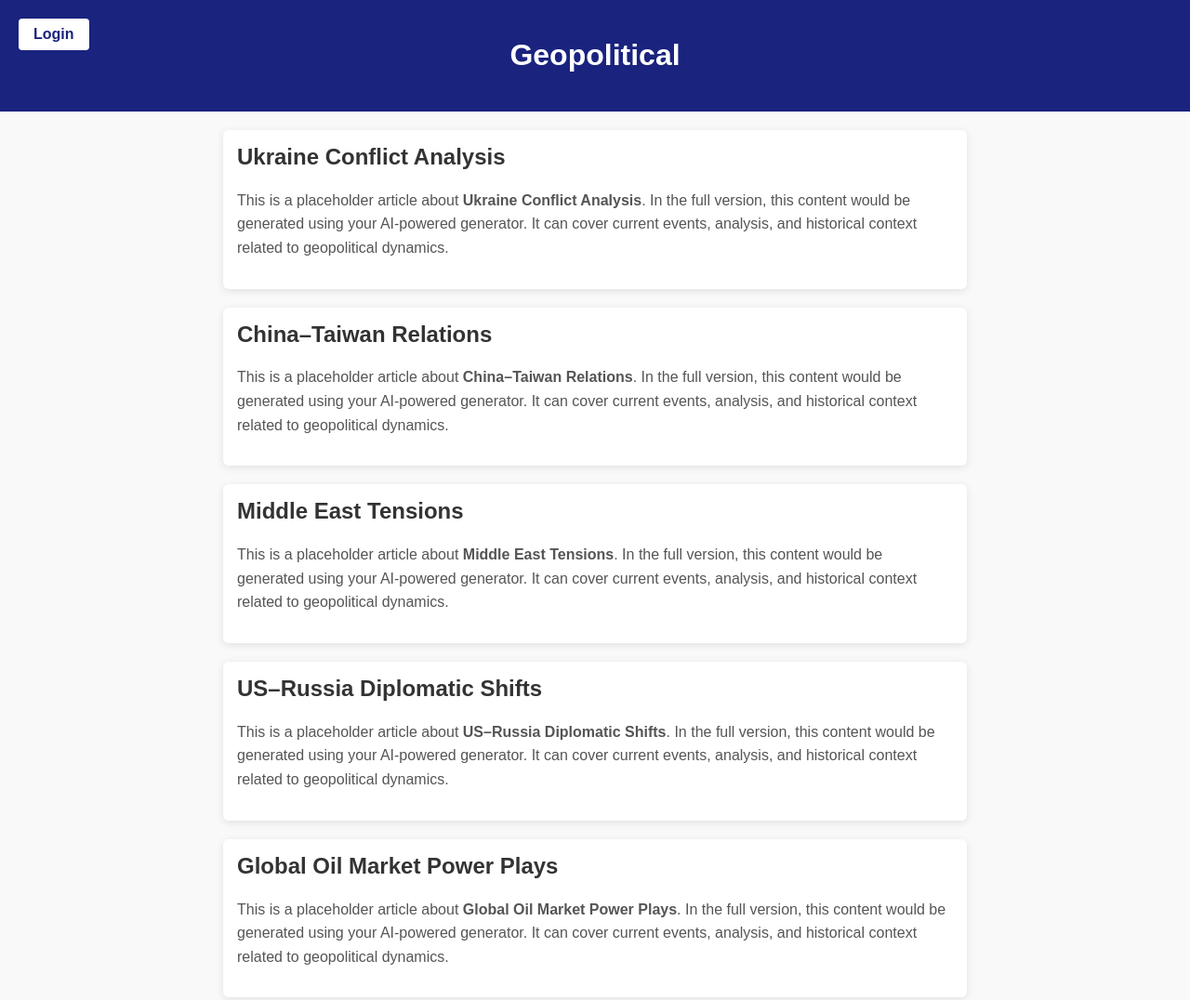
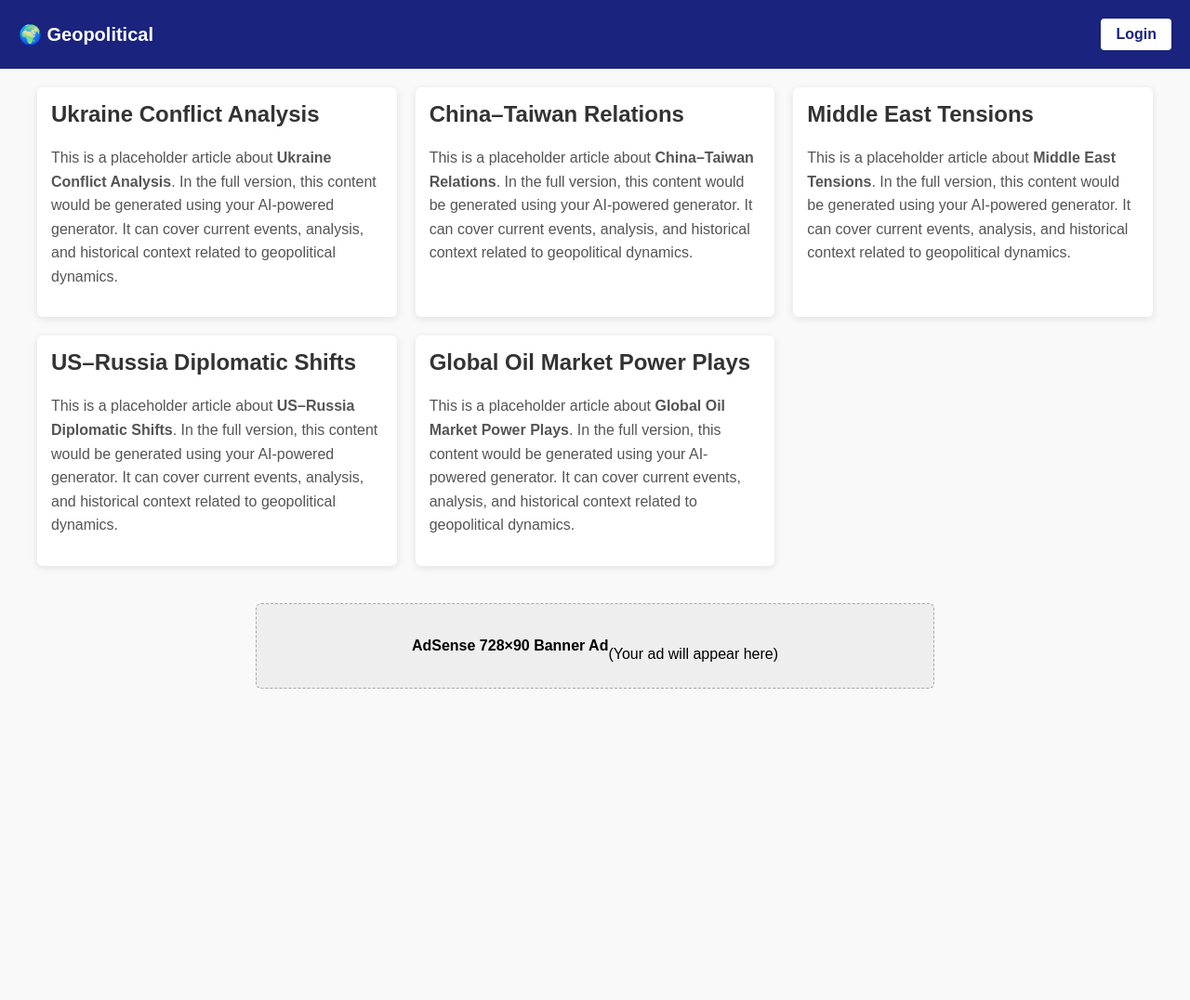
Before and after one commit to Davec9393/Testwebsite, a plain HTML site: page index.html in a window 1280 px wide. Shown: the top 1076 px of the page at 93% size. After the commit the page ends 801 px from the top, so only its background shows below. Drawn offline with Linux system fonts and the light colour scheme.

Commit message:
Update index.html

```diff
--- a/index.html
+++ b/index.html
@@ -16,22 +16,26 @@
       background-color: #1a237e;
       color: white;
       padding: 20px;
-      text-align: center;
       position: relative;
+      display: flex;
+      align-items: center;
+      justify-content: space-between;
+    }
+
+    .logo {
+      font-size: 20px;
+      font-weight: bold;
     }
 
     .login-btn {
-      position: absolute;
-      left: 20px;
-      top: 20px;
       background-color: white;
       color: #1a237e;
       border: none;
       padding: 8px 16px;
       border-radius: 4px;
       font-weight: bold;
+      text-decoration: none;
       cursor: pointer;
-      text-decoration: none;
     }
 
     .login-btn:hover {
@@ -40,13 +44,18 @@
 
     main {
       padding: 20px;
-      max-width: 800px;
+      max-width: 1200px;
       margin: auto;
+    }
+
+    .grid {
+      display: grid;
+      grid-template-columns: repeat(auto-fit, minmax(300px, 1fr));
+      gap: 20px;
     }
 
     .article {
       background: white;
-      margin-bottom: 20px;
       padding: 15px;
       border-radius: 6px;
       box-shadow: 0 2px 8px rgba(0,0,0,0.1);
@@ -64,28 +73,22 @@
 
     .adsense {
       background: #eee;
-      height: 250px;
-      width: 300px;
-      margin: 30px auto;
+      height: 90px;
+      width: 728px;
+      margin: 40px auto;
       text-align: center;
       display: flex;
       justify-content: center;
       align-items: center;
       border: 1px dashed #aaa;
+      border-radius: 6px;
     }
 
-    @media (max-width: 600px) {
+    @media (max-width: 768px) {
       .adsense {
         width: 100%;
         height: auto;
         padding: 20px;
-      }
-
-      .login-btn {
-        left: 10px;
-        top: 10px;
-        padding: 6px 12px;
-        font-size: 14px;
       }
     }
   </style>
@@ -93,18 +96,20 @@
 <body>
 
   <header>
+    <div class="logo">🌍 Geopolitical</div>
     <a href="login.html" class="login-btn">Login</a>
-    <h1>Geopolitical</h1>
   </header>
 
-  <main id="articles"></main>
+  <main>
+    <div class="grid" id="articles"></div>
 
-  <!-- Google AdSense Placeholder -->
-  <div class="adsense">
-    <!-- Replace with your Google AdSense script -->
-    <strong>AdSense 300×250 Ad</strong><br>
-    (Your ad will appear here)
-  </div>
+    <!-- Google AdSense Placeholder -->
+    <div class="adsense">
+      <!-- Replace with your real Google AdSense script -->
+      <strong>AdSense 728×90 Banner Ad</strong><br>
+      (Your ad will appear here)
+    </div>
+  </main>
 
   <script>
     const topics = [
```
